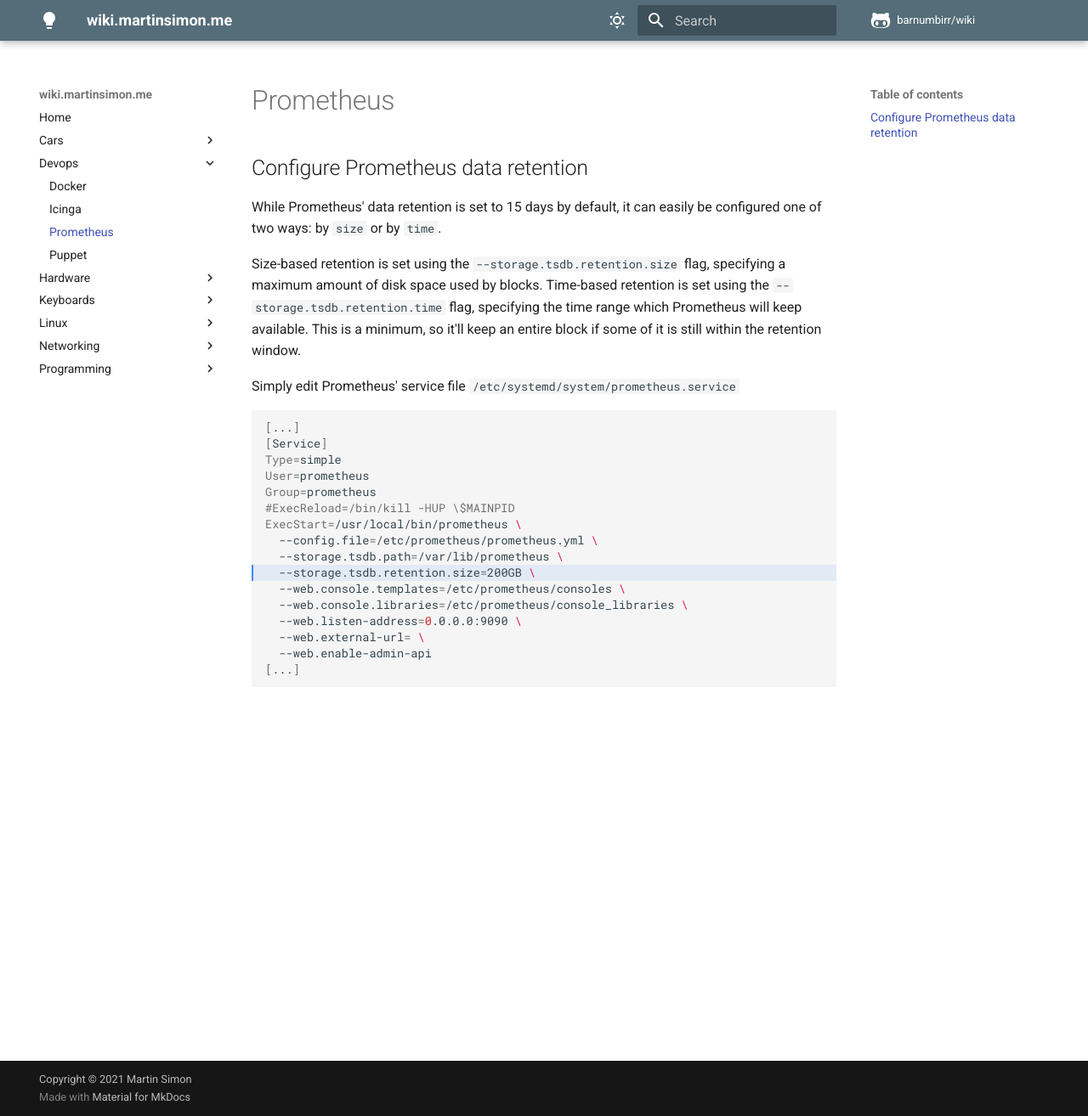
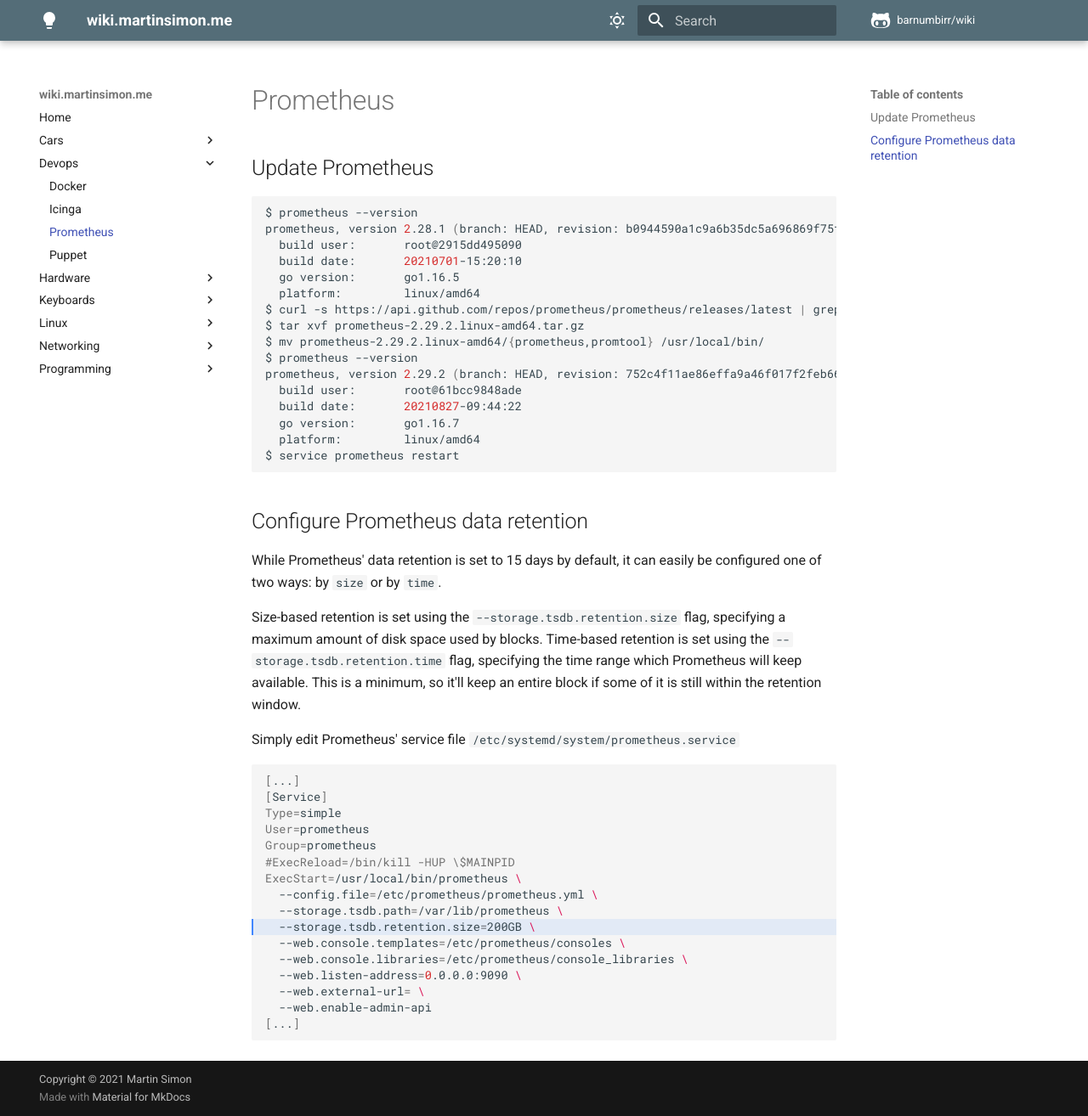
Before and after one commit to barnumbirr/wiki, an MkDocs documentation site: the page built from docs/devops/prometheus.md, in a window 1280 px wide and 1314 px high. Shown: the whole window at 85% size. Built offline with MkDocs 1.6.1 and Material for MkDocs 9.7.7, drawn with Linux system fonts in a browser that asks for light colours; comment, search, counter and statistics services are not loaded.

Commit message:
added Prometheus update instructions

````diff
--- a/docs/devops/prometheus.md
+++ b/docs/devops/prometheus.md
@@ -3,6 +3,27 @@
 date: 2021-08-27
 tags: [ 'prometheus', 'monitoring','observability' ]
 ---
+
+## Update Prometheus
+
+```bash
+$ prometheus --version
+prometheus, version 2.28.1 (branch: HEAD, revision: b0944590a1c9a6b35dc5a696869f75f422b107a1)
+  build user:       root@2915dd495090
+  build date:       20210701-15:20:10
+  go version:       go1.16.5
+  platform:         linux/amd64
+$ curl -s https://api.github.com/repos/prometheus/prometheus/releases/latest | grep browser_download_url | grep linux-amd64 | cut -d '"' -f 4 | wget -i -
+$ tar xvf prometheus-2.29.2.linux-amd64.tar.gz
+$ mv prometheus-2.29.2.linux-amd64/{prometheus,promtool} /usr/local/bin/
+$ prometheus --version
+prometheus, version 2.29.2 (branch: HEAD, revision: 752c4f11ae86effa9a46f017f2feb66730c67ed8)
+  build user:       root@61bcc9848ade
+  build date:       20210827-09:44:22
+  go version:       go1.16.7
+  platform:         linux/amd64
+$ service prometheus restart
+```
 
 ## Configure Prometheus data retention
 
````
